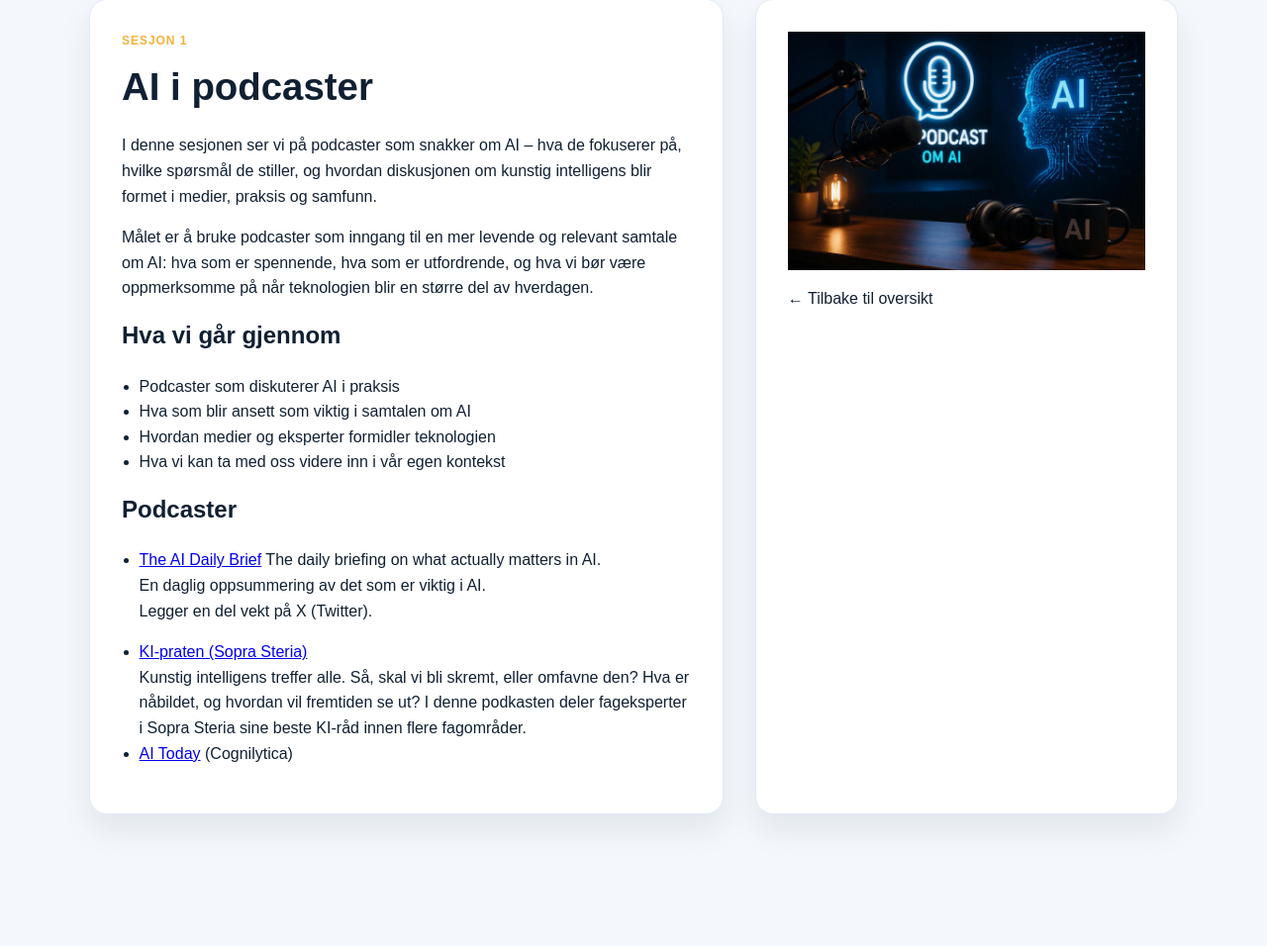
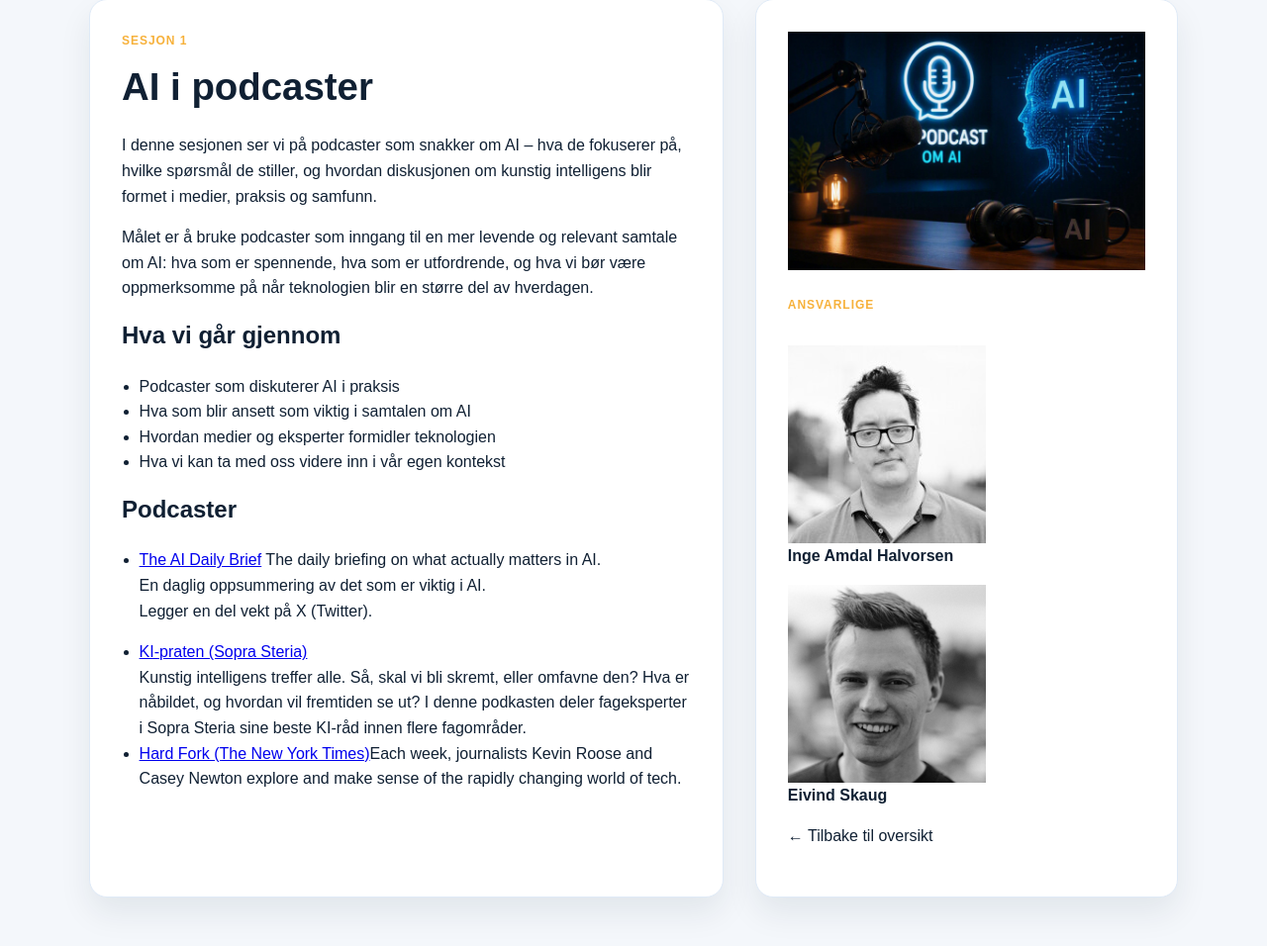
Before and after one commit to HalvorsenInge/AI-Kaf-Haugesund, a plain HTML site: page sessions/session-1.html in a window 1280 px wide. Shown: the part 160-1116 px from the top of the page at 99% size. Before the commit the page ends 1047 px from the top, so only its background shows below. Drawn offline with Linux system fonts and the light colour scheme.

Commit message:
uypdates session 1

```diff
--- a/sessions/session-1.html
+++ b/sessions/session-1.html
@@ -48,13 +48,31 @@
 
           <h3>Podcaster</h3>
           <ul class="checklist">
-            <li><a href="https://aidailybrief.ai/">The AI Daily Brief</a> The daily briefing on what actually matters in AI.<br><p class="tab-space">En daglig oppsummering av det som er viktig i AI.<br>Legger en del vekt på X (Twitter).</p></li>
-            <li><a href="https://podme.com/no/podkast/rss-ki-praten/">KI-praten (Sopra Steria)</a><br>Kunstig intelligens treffer alle. Så, skal vi bli skremt, eller omfavne den? Hva er nåbildet, og hvordan vil fremtiden se ut? I denne podkasten deler fageksperter i Sopra Steria sine beste KI-råd innen flere fagområder.</li>
-            <li><a href="https://www.npr.org/sections/alltechconsidered/2023/01/10/1147986010/the-ai-podcast">AI Today</a> (Cognilytica)</li>
+            <li><a href="https://aidailybrief.ai/">The AI Daily Brief</a> The daily briefing on what actually matters in AI.
+              <br>
+              <p class="tab-space">En daglig oppsummering av det som er viktig i AI.<br>Legger en del vekt på X (Twitter).</p>
+            </li>
+            <li><a href="https://podme.com/no/podkast/rss-ki-praten/">KI-praten (Sopra Steria)</a>
+              <br>
+              Kunstig intelligens treffer alle. Så, skal vi bli skremt, eller omfavne den?
+              Hva er nåbildet, og hvordan vil fremtiden se ut? I denne podkasten deler fageksperter i Sopra Steria sine beste KI-råd innen flere fagområder.
+            </li>
+            <li><a href="https://www.nytimes.com/column/hard-fork">Hard Fork (The New York Times)</a>Each week, journalists Kevin Roose and Casey Newton explore and make sense of the rapidly changing world of tech. </li>
         </article>
 
         <aside class="content-card">
           <img src="assets/session-1/picture.png" alt="AI-Kafé Haugesund, sesjon 1" />
+          <br>
+          <p class="eyebrow accent">Ansvarlige</p>
+          <br>
+          <img src="assets\session-1\thumb_ingeBekskjært.jpg" alt="Inge Halvorsen" />
+          <p>
+            <strong>Inge Amdal Halvorsen</strong>
+          </p>
+          <img src="assets\session-1\thumb_Portrett_Eivind.JPG" alt="Eivind Skaug" />
+          <p>
+            <strong>Eivind Skaug</strong>
+          </p>
           <p style="margin-top: 1rem;"><a class="back-link" href="../index.html">← Tilbake til oversikt</a></p>
         </aside>
       </div>
```
Also changed, not shown: sessions/assets/session-1/thumb_Portrett_Eivind.JPG (added), sessions/assets/session-1/thumb_ingeBekskjært.jpg (added).
